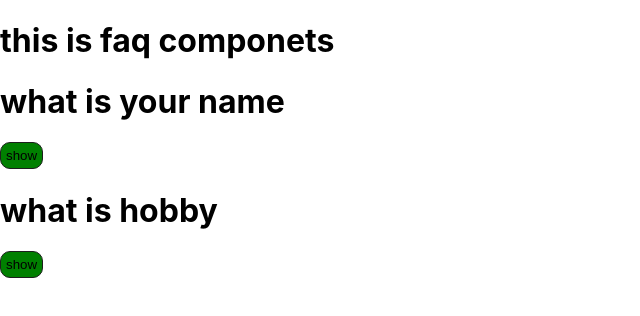
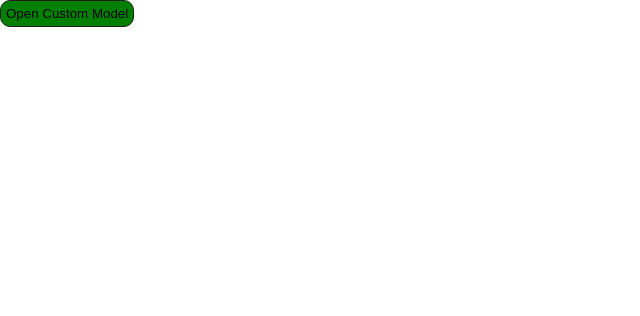
Before and after one commit to aniket2727/React-Interview, a React (Create React App) app in the folder app/: page / in a window 1280 px wide. Shown: the top 316 px of the page, without its empty margins (0-640 px from the left). Built offline with nearby package versions, Linux system fonts and the light colour scheme.

Commit message:
do all changes

```diff
--- a/app/src/App.js
+++ b/app/src/App.js
@@ -156,10 +156,11 @@ import Parentxyz from "./Problem45";
 import Animations from "./animations/Animations1";
 import Timercountdown from "./Timercoutntdown/TimerCountdown";
 import Faqcomponets from "./FaQcomponets";
+import Custommodeloverplay from "./Custommodeloverplay";
 function App() {
   return (
     <div className="">
-      <Faqcomponets/>
+      <Custommodeloverplay/>
     </div>
   );
 }
--- /dev/null
+++ b/app/src/Custommodeloverplay.js
@@ -0,0 +1,27 @@
+import React, { useState } from 'react';
+import './custom.css';
+
+const CustomModelOverlay = () => {
+  const [isOpen, setIsOpen] = useState(false);
+
+  const handleToggle = () => {
+    setIsOpen(!isOpen);
+  };
+
+  return (
+    <div style={{ height: '1000px' }}>
+      <button onClick={handleToggle}>Open Custom Model</button>
+
+      {isOpen && (
+        <div className="custom-model-overlay">
+          <div className="custom-model">
+            <h1>This is custom model</h1>
+            <button onClick={handleToggle}>Close</button>
+          </div>
+        </div>
+      )}
+    </div>
+  );
+};
+
+export default CustomModelOverlay;
--- /dev/null
+++ b/app/src/custom.css
@@ -0,0 +1,18 @@
+
+
+
+
+.custom-model{
+
+    position: absolute;
+    position: fixed;
+    margin-top: 200px;
+    margin-left: 200px;
+    border: 1px solid red;
+    transition: opacity 1s ease;
+}
+
+
+.custom-model.open {
+    opacity: 1;
+  }
```
